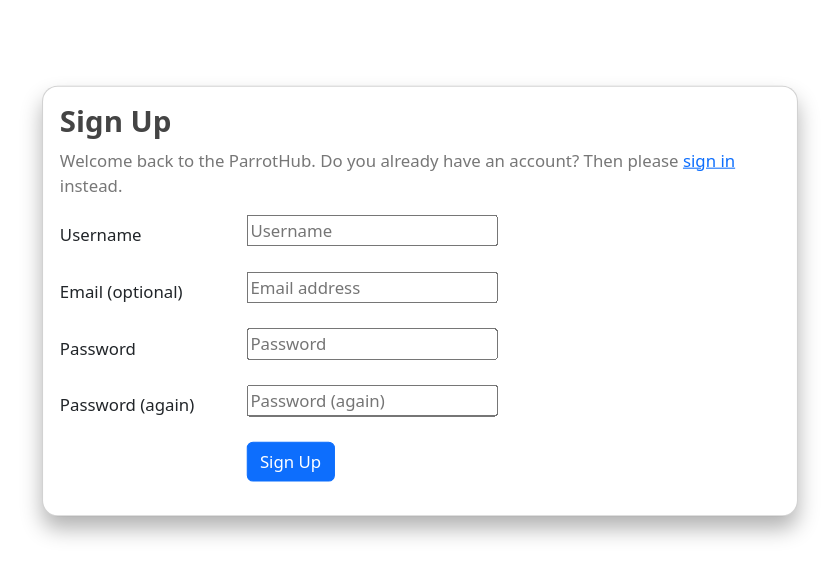
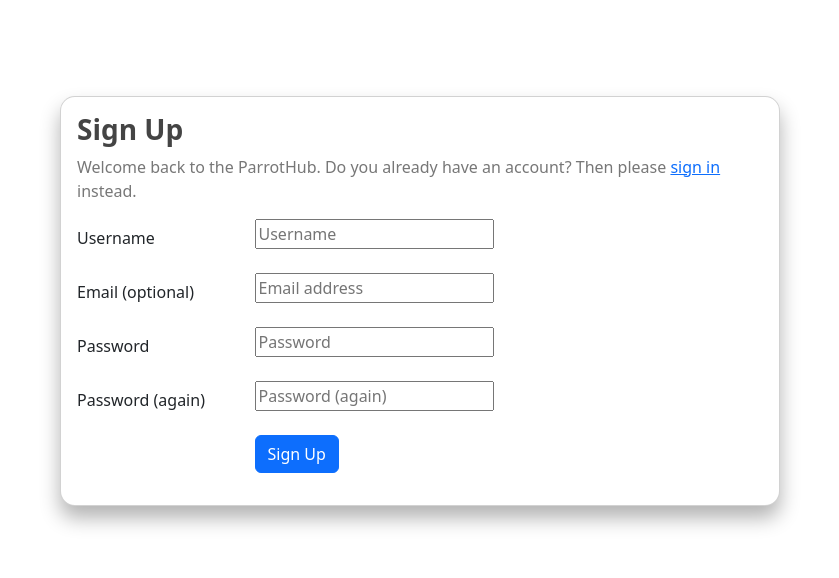
Before and after one commit to zohaibshahzadkhan/ParrotHub, a Django app: page /accounts/signup/ in a window 1280 px wide, with the pointer over the restyled element. Shown: the part 56-634 px from the top of the page, without its empty margins (220-1059 px from the left). Run offline with Django 5.2, Linux system fonts and the light colour scheme; some libraries are stand-ins or nearby versions.

Commit message:
Fix modal flikering by removing transition on hover

```diff
--- a/static/css/style.css
+++ b/static/css/style.css
@@ -9,7 +9,6 @@
 }
 
 .card:hover {
-  transform: scale(1.05);
   box-shadow: 0px 12px 20px rgba(0, 0, 0, 0.3);
 }
 
```
